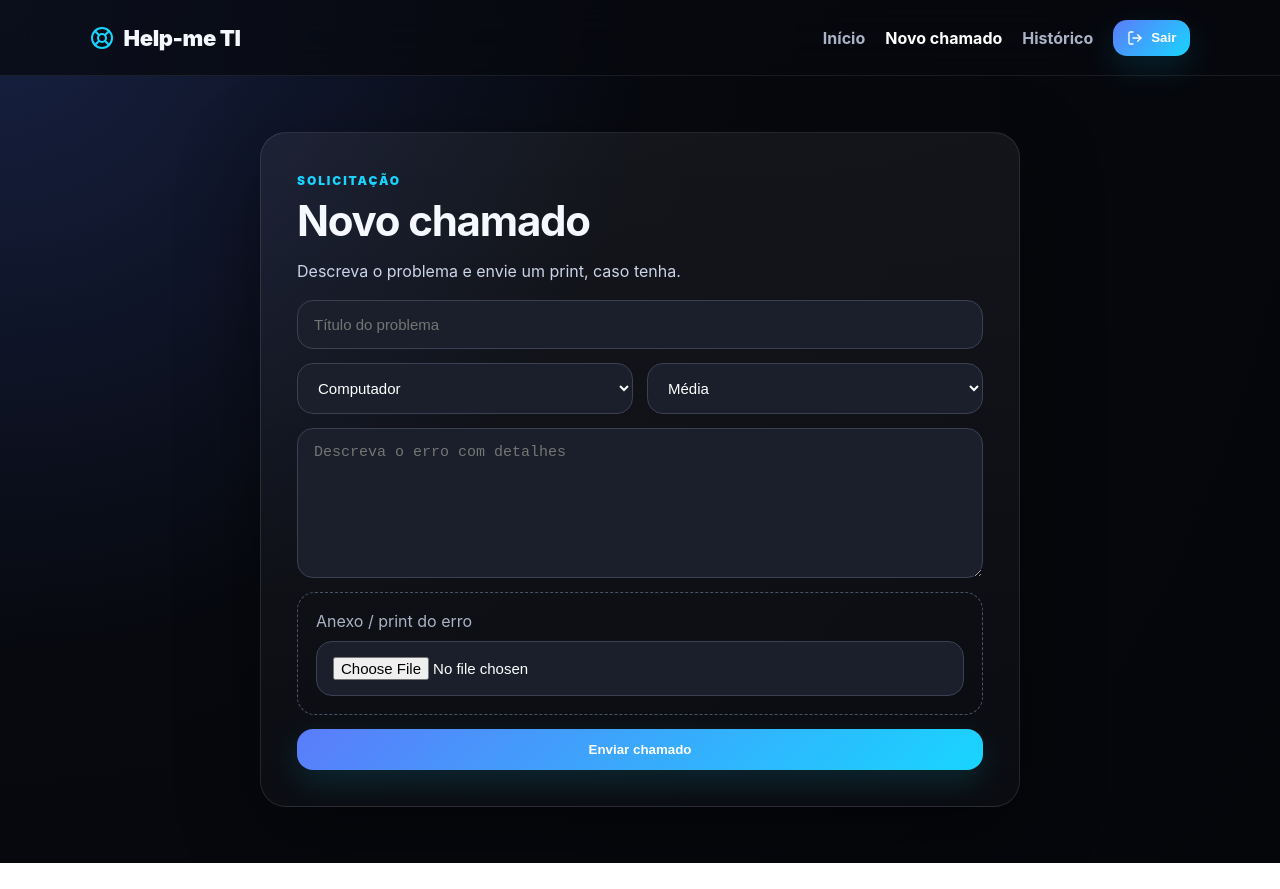
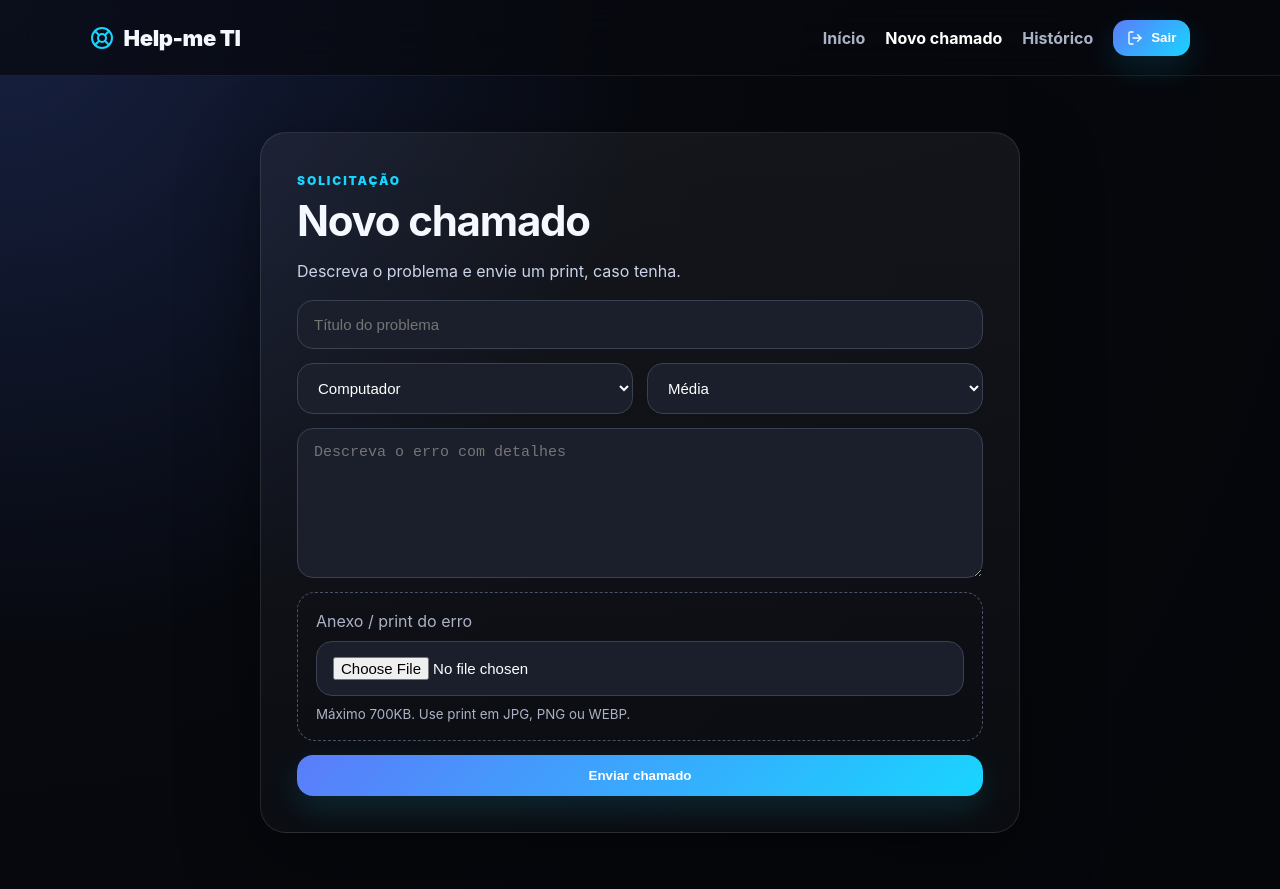
Before and after one commit to SuporteDel/Help-me, a React (Vite) app: page /novo-chamado in a window 1280 px wide. Before the commit the page ends 863 px from the top, so only its background shows below. Built offline with nearby package versions, Linux system fonts and the light colour scheme; no server answers; sample sign-in values are in the browser's storage.

Commit message:
Update NovoChamado.jsx

```diff
--- a/src/pages/NovoChamado.jsx
+++ b/src/pages/NovoChamado.jsx
@@ -1,8 +1,12 @@
 import { useState } from "react";
 import { useNavigate } from "react-router-dom";
-import { collection, doc, runTransaction, serverTimestamp } from "firebase/firestore";
-import { ref, uploadBytes, getDownloadURL } from "firebase/storage";
-import { db, storage } from "../firebase";
+import {
+  collection,
+  doc,
+  runTransaction,
+  serverTimestamp
+} from "firebase/firestore";
+import { db } from "../firebase";
 
 export default function NovoChamado({ user }) {
   const [titulo, setTitulo] = useState("");
@@ -14,55 +18,167 @@ export default function NovoChamado({ user }) {
   const [loading, setLoading] = useState(false);
   const navigate = useNavigate();
 
+  function arquivoParaBase64(file) {
+    return new Promise((resolve, reject) => {
+      if (!file) return resolve(null);
+
+      const tamanhoMaximo = 700 * 1024;
+
+      if (file.size > tamanhoMaximo) {
+        reject(
+          new Error(
+            "Arquivo muito grande. Envie uma imagem com no máximo 700KB."
+          )
+        );
+        return;
+      }
+
+      const reader = new FileReader();
+
+      reader.onload = () => {
+        resolve({
+          nome: file.name,
+          tipo: file.type,
+          tamanho: file.size,
+          base64: reader.result
+        });
+      };
+
+      reader.onerror = () => {
+        reject(new Error("Erro ao ler o arquivo."));
+      };
+
+      reader.readAsDataURL(file);
+    });
+  }
+
   async function enviar(e) {
-    e.preventDefault(); setErro(""); setLoading(true);
+    e.preventDefault();
+    setErro("");
+    setLoading(true);
+
     try {
-      let anexoUrl = "", anexoNome = "";
-      if (arquivo) {
-        const safeName = arquivo.name.replaceAll(" ", "-");
-        const fileRef = ref(storage, `chamados/${user.uid}/${Date.now()}-${safeName}`);
-        await uploadBytes(fileRef, arquivo);
-        anexoUrl = await getDownloadURL(fileRef);
-        anexoNome = arquivo.name;
-      }
+      const anexo = await arquivoParaBase64(arquivo);
+
       const novoId = await runTransaction(db, async (transaction) => {
         const counterRef = doc(db, "counters", "chamados");
         const counterSnap = await transaction.get(counterRef);
-        const atual = counterSnap.exists() ? counterSnap.data().ultimoNumero : 0;
+
+        const atual = counterSnap.exists()
+          ? counterSnap.data().ultimoNumero
+          : 0;
+
         const proximo = atual + 1;
+
         transaction.set(counterRef, { ultimoNumero: proximo }, { merge: true });
+
         const chamadoRef = doc(collection(db, "chamados"));
+
         transaction.set(chamadoRef, {
           numero: proximo,
-          titulo, categoria, prioridade, descricao,
+          titulo,
+          categoria,
+          prioridade,
+          descricao,
           status: "Aberto",
           resposta: "",
           userId: user.uid,
           userName: user.displayName || "Usuário",
           userEmail: user.email,
-          anexoUrl, anexoNome,
-          mensagens: [{ texto: descricao, autor: user.displayName || user.email, email: user.email, data: new Date().toISOString() }],
+
+          anexoNome: anexo?.nome || "",
+          anexoTipo: anexo?.tipo || "",
+          anexoBase64: anexo?.base64 || "",
+
+          mensagens: [
+            {
+              texto: descricao,
+              autor: user.displayName || user.email,
+              email: user.email,
+              data: new Date().toISOString()
+            }
+          ],
+
           criadoEm: serverTimestamp(),
           atualizadoEm: serverTimestamp()
         });
+
         return chamadoRef.id;
       });
+
       navigate(`/chamado/${novoId}`);
     } catch (err) {
       console.error(err);
-      setErro("Erro ao abrir chamado. Verifique Firestore, Storage e regras.");
-    } finally { setLoading(false); }
+      setErro(err.message || "Erro ao abrir chamado.");
+    } finally {
+      setLoading(false);
+    }
   }
 
-  return <main className="container narrow"><section className="panel">
-    <span className="eyebrow">Solicitação</span><h1>Novo chamado</h1><p>Descreva o problema e envie um print, caso tenha.</p>
-    {erro && <div className="alert error">{erro}</div>}
-    <form onSubmit={enviar} className="form">
-      <input placeholder="Título do problema" value={titulo} onChange={e=>setTitulo(e.target.value)} required />
-      <div className="row"><select value={categoria} onChange={e=>setCategoria(e.target.value)}><option>Computador</option><option>Monitor</option><option>Internet</option><option>Sistema</option><option>Impressora</option><option>Acesso</option><option>Outro</option></select><select value={prioridade} onChange={e=>setPrioridade(e.target.value)}><option>Baixa</option><option>Média</option><option>Alta</option><option>Urgente</option></select></div>
-      <textarea placeholder="Descreva o erro com detalhes" value={descricao} onChange={e=>setDescricao(e.target.value)} required />
-      <label className="upload">Anexo / print do erro <input type="file" onChange={e=>setArquivo(e.target.files[0])} /></label>
-      <button className="btn" disabled={loading}>{loading ? "Enviando..." : "Enviar chamado"}</button>
-    </form>
-  </section></main>;
+  return (
+    <main className="container narrow">
+      <section className="panel">
+        <span className="eyebrow">Solicitação</span>
+        <h1>Novo chamado</h1>
+        <p>Descreva o problema e envie um print, caso tenha.</p>
+
+        {erro && <div className="alert error">{erro}</div>}
+
+        <form onSubmit={enviar} className="form">
+          <input
+            placeholder="Título do problema"
+            value={titulo}
+            onChange={(e) => setTitulo(e.target.value)}
+            required
+          />
+
+          <div className="row">
+            <select
+              value={categoria}
+              onChange={(e) => setCategoria(e.target.value)}
+            >
+              <option>Computador</option>
+              <option>Monitor</option>
+              <option>Internet</option>
+              <option>Sistema</option>
+              <option>Impressora</option>
+              <option>Acesso</option>
+              <option>Outro</option>
+            </select>
+
+            <select
+              value={prioridade}
+              onChange={(e) => setPrioridade(e.target.value)}
+            >
+              <option>Baixa</option>
+              <option>Média</option>
+              <option>Alta</option>
+              <option>Urgente</option>
+            </select>
+          </div>
+
+          <textarea
+            placeholder="Descreva o erro com detalhes"
+            value={descricao}
+            onChange={(e) => setDescricao(e.target.value)}
+            required
+          />
+
+          <label className="upload">
+            Anexo / print do erro
+            <input
+              type="file"
+              accept="image/png,image/jpeg,image/jpg,image/webp"
+              onChange={(e) => setArquivo(e.target.files[0])}
+            />
+            <small>Máximo 700KB. Use print em JPG, PNG ou WEBP.</small>
+          </label>
+
+          <button className="btn" disabled={loading}>
+            {loading ? "Enviando..." : "Enviar chamado"}
+          </button>
+        </form>
+      </section>
+    </main>
+  );
 }
```
